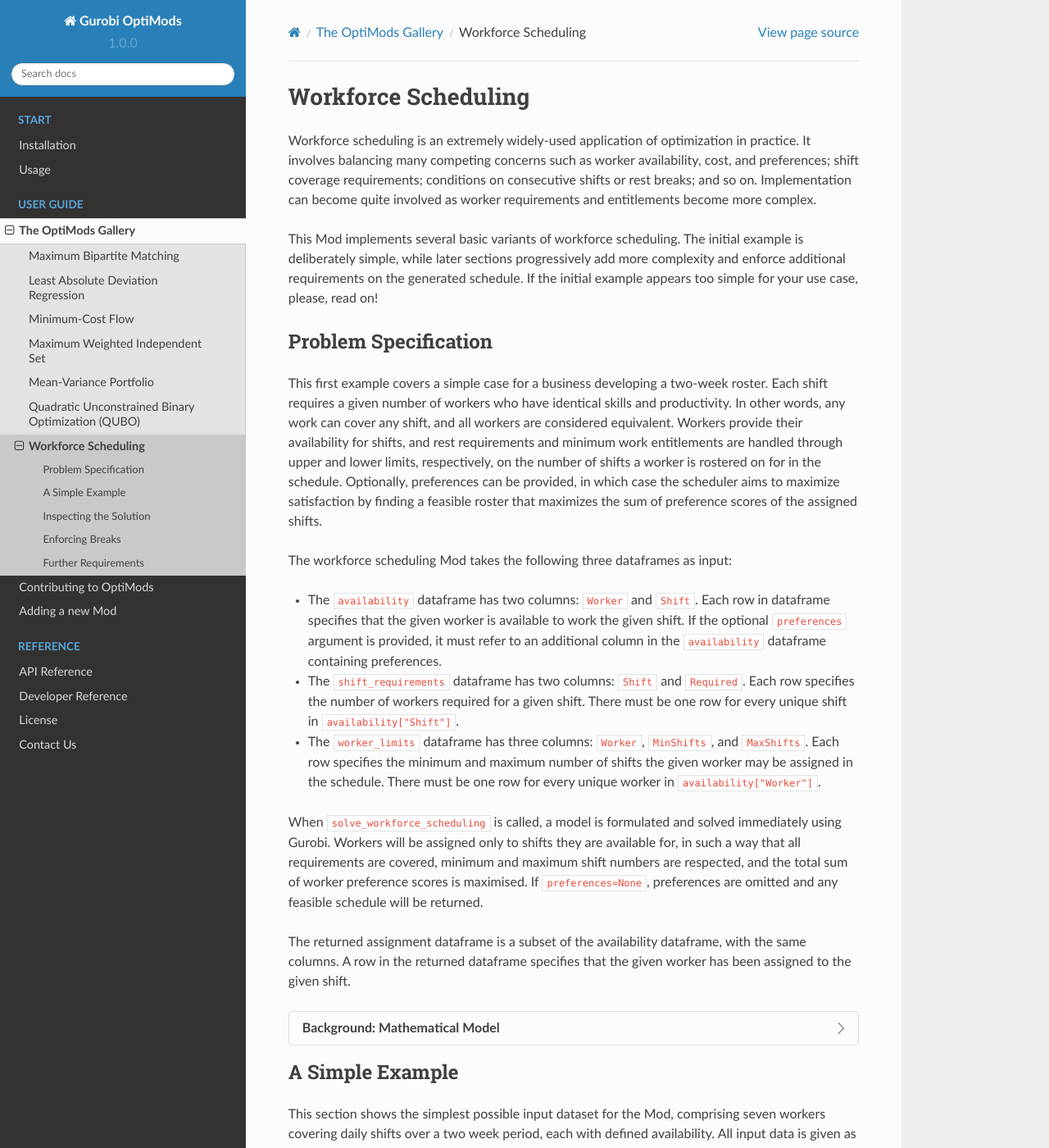
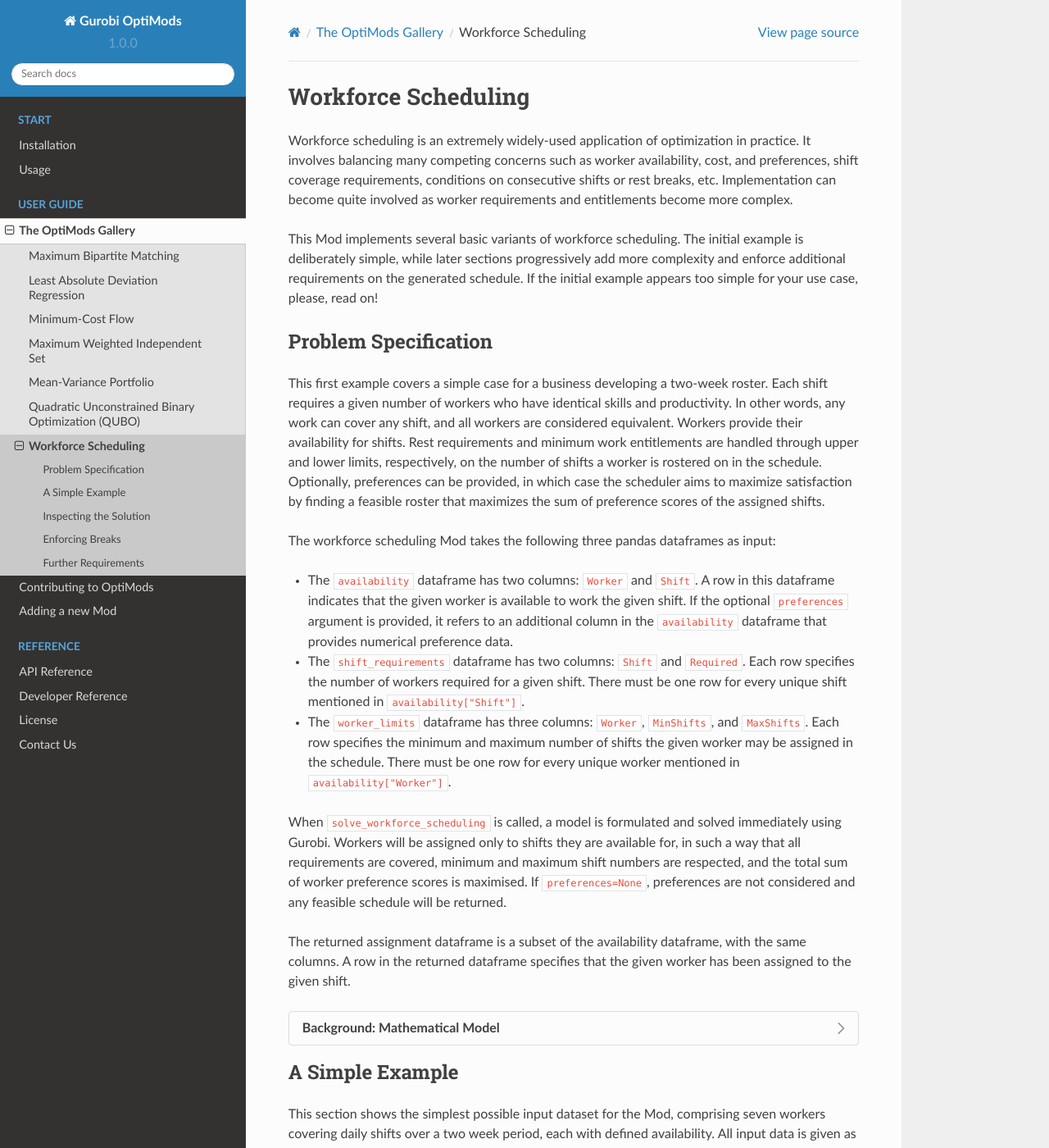
Before and after one commit to Gurobi/gurobi-optimods, a Sphinx documentation site: the page built from docs/source/mods/workforce.rst, in a window 1280 px wide and 1400 px high. Shown: the whole window at 82% size. Built offline with Sphinx 7.4.7 and the Read the Docs theme 2.0.0, drawn with Linux system fonts in a browser that asks for light colours; cross-references to code outside the pages are shown as plain code; some of the changed text lies outside the part shown.

Commit message:
Copy edits

```diff
--- a/docs/source/mods/workforce.rst
+++ b/docs/source/mods/workforce.rst
@@ -3,8 +3,8 @@
 
 Workforce scheduling is an extremely widely-used application of optimization in
 practice. It involves balancing many competing concerns such as worker
-availability, cost, and preferences; shift coverage requirements; conditions on
-consecutive shifts or rest breaks; and so on. Implementation can become quite
+availability, cost, and preferences, shift coverage requirements, conditions on
+consecutive shifts or rest breaks, etc. Implementation can become quite
 involved as worker requirements and entitlements become more complex.
 
 This Mod implements several basic variants of workforce scheduling. The initial
@@ -18,34 +18,34 @@
 This first example covers a simple case for a business developing a two-week
 roster. Each shift requires a given number of workers who have identical skills
 and productivity. In other words, any work can cover any shift, and all workers
-are considered equivalent. Workers provide their availability for shifts, and
-rest requirements and minimum work entitlements are handled through upper and
-lower limits, respectively, on the number of shifts a worker is rostered on for
+are considered equivalent. Workers provide their availability for shifts.
+Rest requirements and minimum work entitlements are handled through upper and
+lower limits, respectively, on the number of shifts a worker is rostered on
 in the schedule. Optionally, preferences can be provided, in which case the
 scheduler aims to maximize satisfaction by finding a feasible roster that
 maximizes the sum of preference scores of the assigned shifts.
 
-The workforce scheduling Mod takes the following three dataframes as input:
+The workforce scheduling Mod takes the following three pandas dataframes as input:
 
 * The ``availability`` dataframe has two columns: ``Worker`` and
-  ``Shift``. Each row in dataframe specifies that the given worker is
+  ``Shift``. A row in this dataframe indicates that the given worker is
   available to work the given shift. If the optional ``preferences`` argument
-  is provided, it must refer to an additional column in the ``availability``
-  dataframe containing preferences.
+  is provided, it refers to an additional column in the ``availability``
+  dataframe that provides numerical preference data.
 * The ``shift_requirements`` dataframe has two columns: ``Shift`` and
   ``Required``. Each row specifies the number of workers required for a given
-  shift. There must be one row for every unique shift in
+  shift. There must be one row for every unique shift mentioned in
   ``availability["Shift"]``.
 * The ``worker_limits`` dataframe has three columns: ``Worker``,
   ``MinShifts``, and ``MaxShifts``. Each row specifies the minimum and maximum
   number of shifts the given worker may be assigned in the schedule. There
-  must be one row for every unique worker in ``availability["Worker"]``.
+  must be one row for every unique worker mentioned in ``availability["Worker"]``.
 
 When ``solve_workforce_scheduling`` is called, a model is formulated and solved
 immediately using Gurobi. Workers will be assigned only to shifts they are
 available for, in such a way that all requirements are covered, minimum and
 maximum shift numbers are respected, and the total sum of worker preference
-scores is maximised. If ``preferences=None``, preferences are omitted and any
+scores is maximised. If ``preferences=None``, preferences are not considered and any
 feasible schedule will be returned.
 
 The returned assignment dataframe is a subset of the availability dataframe,
@@ -218,7 +218,7 @@
 -----------------------
 
 The solution to this workforce scheduling problem is a selection of shift
-assignments. The returned dataframe is a subset of the original availability
+assignments. The returned dataframe is a subset of the original ``availability``
 dataframe.
 
 .. doctest:: workforce
```
Also changed, not shown: other parts of docs/source/mods/workforce.rst (+10 -10 lines).
